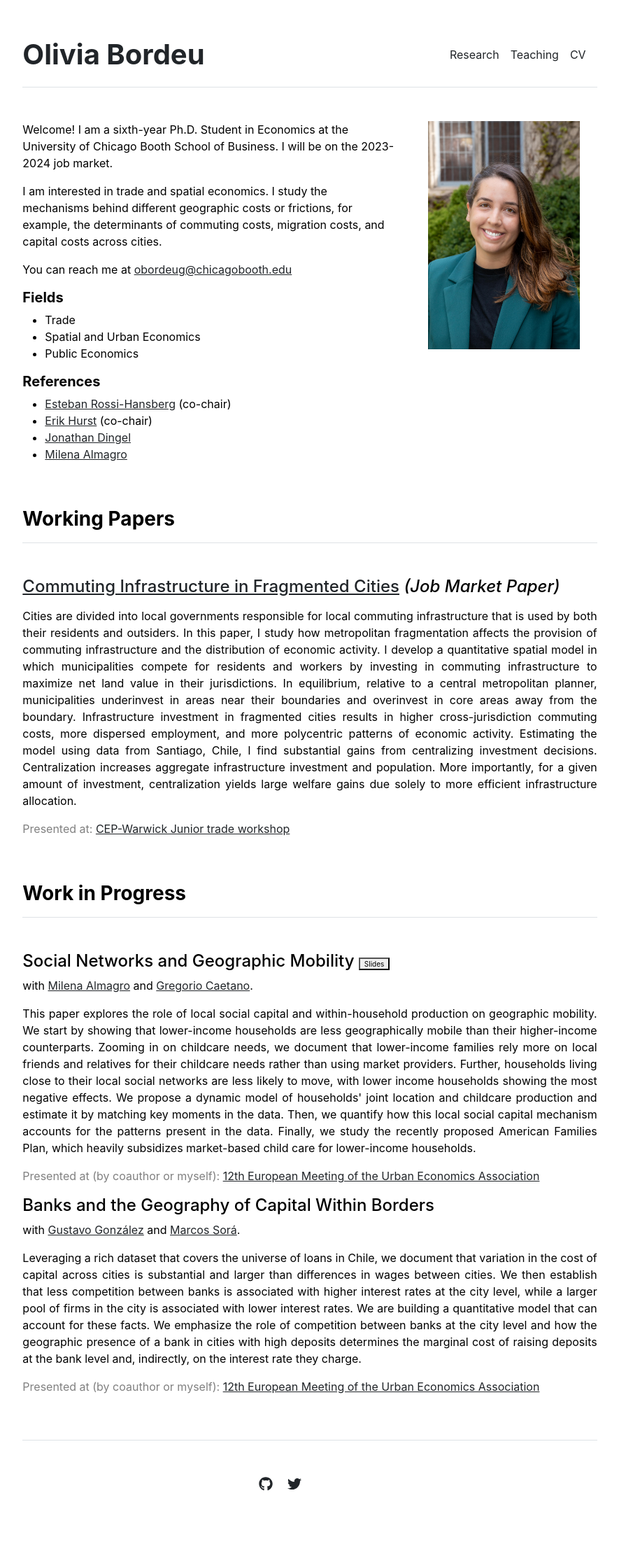
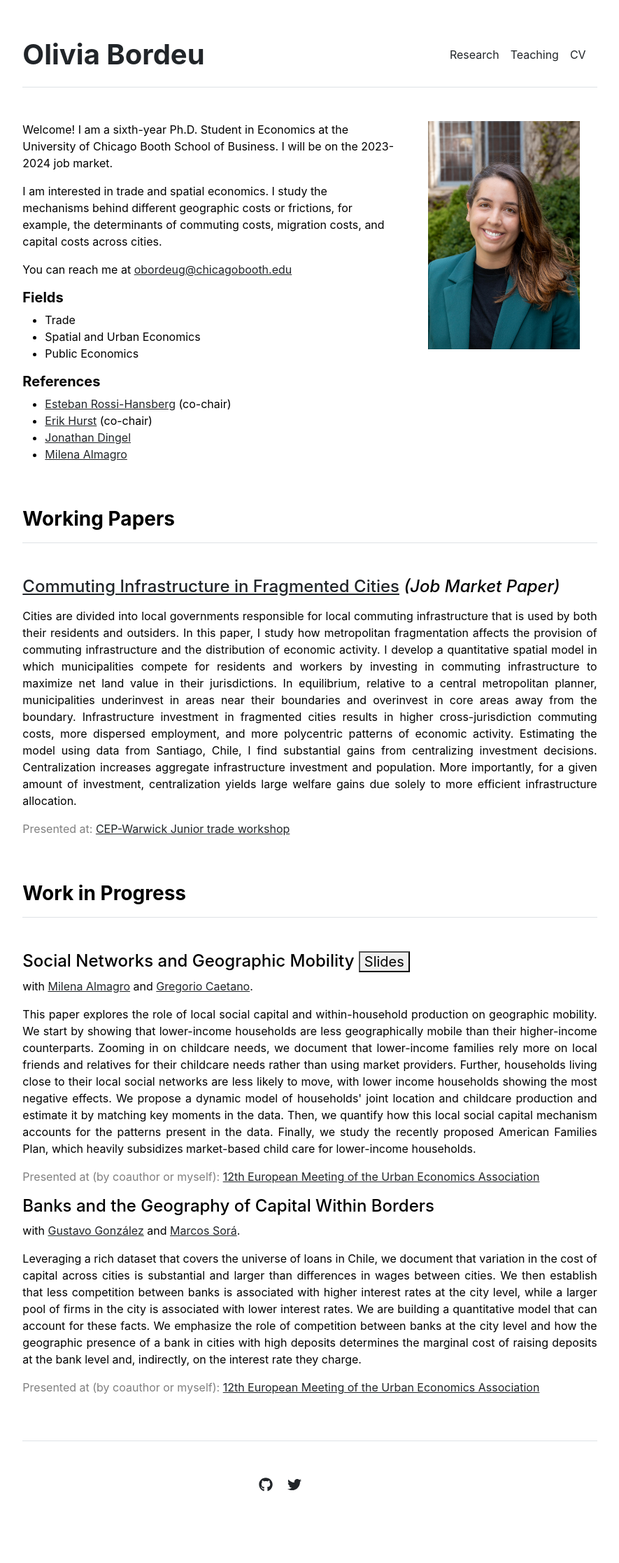
Before and after one commit to obordeu/obordeu.github.io, a Jekyll site: the page built from index.md, in a window 1280 px wide. Shown: the whole page at 70% size, without its empty margins (197-1082 px from the left). Built offline with Jekyll 4.4.1, drawn with Linux system fonts in a browser that asks for light colours.

Commit message:
Update size button

```diff
--- a/_data/wip.yml
+++ b/_data/wip.yml
@@ -1,3 +1,3 @@
 index:
-- {name: 'Social Networks and Geographic Mobility <a href="https://www.oliviabordeu.com/papers/social_neworks_mobility_ABC.pdf" target="_blank"><button style="font-size:10px">Slides</button></a>', coauthors: [{name: 'Milena Almagro', website: 'https://www.milena-almagro.com/', del: ' and '},{name: 'Gregorio Caetano', website: 'http://www.gregoriocaetano.net/', del: '.'}], presented_at: 'Presented at (by coauthor or myself): <a href="https://urbaneconomics.org/meetings/emuea2023/">12th European Meeting of the Urban Economics Association</a>', summary: "This paper explores the role of local social capital and within-household production on geographic mobility. We start by showing that lower-income households are less geographically mobile than their higher-income counterparts. Zooming in on childcare needs, we document that lower-income families rely more on local friends and relatives for their childcare needs rather than using market providers. Further, households living close to their local social networks are less likely to move, with lower income households showing the most negative effects. We propose a dynamic model of households' joint location and childcare production and estimate it by matching key moments in the data. Then, we quantify how this local social capital mechanism accounts for the patterns present in the data. Finally, we study the recently proposed American Families Plan, which heavily subsidizes market-based child care for lower-income households."}
+- {name: 'Social Networks and Geographic Mobility <a href="https://www.oliviabordeu.com/papers/social_neworks_mobility_ABC.pdf" target="_blank"><button style="font-size:20px">Slides</button></a>', coauthors: [{name: 'Milena Almagro', website: 'https://www.milena-almagro.com/', del: ' and '},{name: 'Gregorio Caetano', website: 'http://www.gregoriocaetano.net/', del: '.'}], presented_at: 'Presented at (by coauthor or myself): <a href="https://urbaneconomics.org/meetings/emuea2023/">12th European Meeting of the Urban Economics Association</a>', summary: "This paper explores the role of local social capital and within-household production on geographic mobility. We start by showing that lower-income households are less geographically mobile than their higher-income counterparts. Zooming in on childcare needs, we document that lower-income families rely more on local friends and relatives for their childcare needs rather than using market providers. Further, households living close to their local social networks are less likely to move, with lower income households showing the most negative effects. We propose a dynamic model of households' joint location and childcare production and estimate it by matching key moments in the data. Then, we quantify how this local social capital mechanism accounts for the patterns present in the data. Finally, we study the recently proposed American Families Plan, which heavily subsidizes market-based child care for lower-income households."}
 - {name: 'Banks and the Geography of Capital Within Borders', coauthors: [{name: 'Gustavo González', website: 'https://sites.google.com/view/gustavo-gonzalez', del: ' and '},{name: 'Marcos Sorá', website: 'https://www.marcossora.com/', del: '.'}], presented_at: 'Presented at (by coauthor or myself): <a href="https://urbaneconomics.org/meetings/emuea2023/">12th European Meeting of the Urban Economics Association</a>', summary: 'Leveraging a rich dataset that covers the universe of loans in Chile, we document that variation in the cost of capital across cities is substantial and larger than differences in wages between cities. We then establish that less competition between banks is associated with higher interest rates at the city level, while a larger pool of firms in the city is associated with lower interest rates. We are building a quantitative model that can account for these facts. We emphasize the role of competition between banks at the city level and how the geographic presence of a bank in cities with high deposits determines the marginal cost of raising deposits at the bank level and, indirectly, on the interest rate they charge.'}
```
